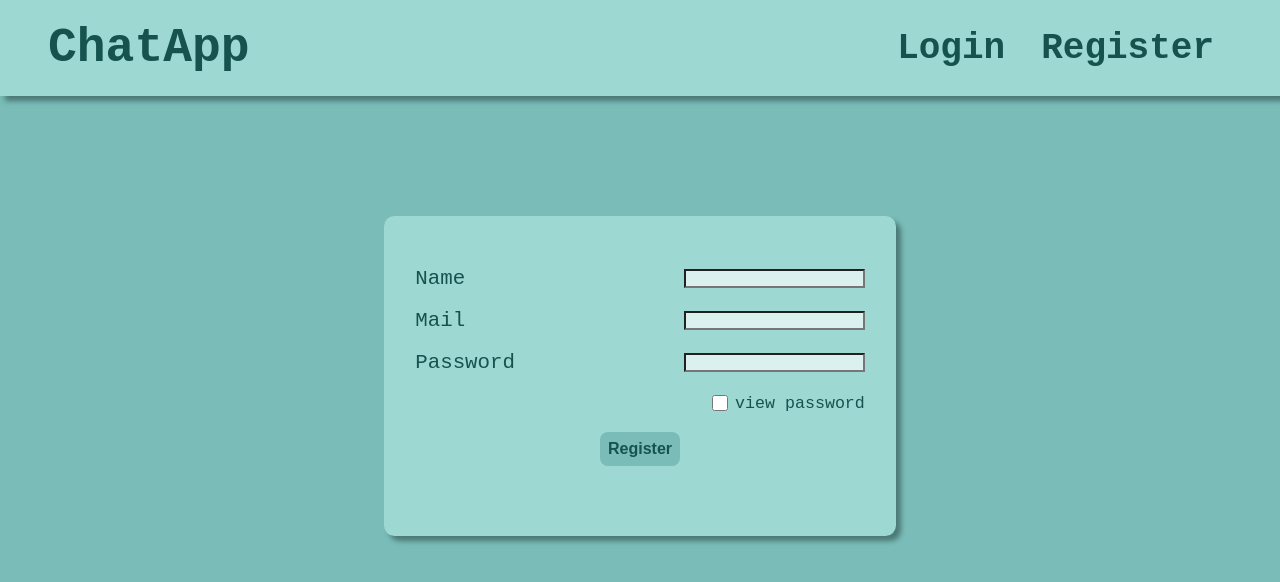
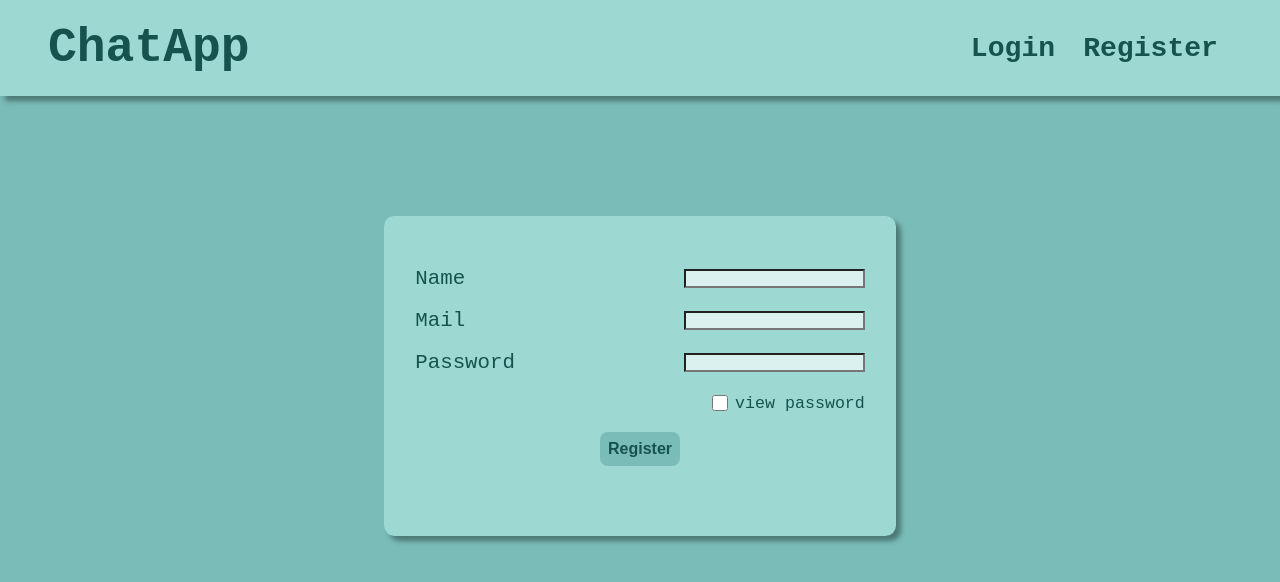
Before and after one commit to Saran416/ChatApp, a React (Vite) app in the folder frontend/: page /register in a window 1280 px wide. Shown: the top 582 px of the page. Built offline with nearby package versions, Linux system fonts and the light colour scheme.

Commit message:
minor changes in frontend

```diff
--- /dev/null
+++ b/frontend/src/Components/Chat.jsx
@@ -0,0 +1,9 @@
+import React from 'react'
+
+const Chat = () => {
+  return (
+    <div>Chat</div>
+  )
+}
+
+export default Chat
--- a/frontend/src/Components/Navbar.css
+++ b/frontend/src/Components/Navbar.css
@@ -12,17 +12,22 @@
     display: flex;
     margin-left: auto;
     align-items: center;
-    h2{
+    h3{
         margin: 0.5em;
     }
-    h4{
-        margin: 0.8em;
-    }
+}
+
+.center{
+    display: flex;
+    align-items: center;
+    margin-left: auto;
+    margin-right: auto;
 }
 
 .links{
     text-decoration: none;
     color: #16534f;
+    font-size: 1em;
 }
 
 .links:visited{
--- a/frontend/src/Components/Navbar.jsx
+++ b/frontend/src/Components/Navbar.jsx
@@ -18,14 +18,18 @@ const Navbar = () => {
             <Link className='links'to='/'><h1>ChatApp</h1></Link>
             {
                 user?
-                <div className='right'>
-                    <h4>Logged in as {user.name}</h4>
-                    <h4><Link to='/login' className='links' onClick={logout}>Logout</Link></h4>
-                </div>
+                <>
+                    <div className="center">
+                        <h4>Logged in as {user.name}</h4>
+                    </div>
+                    <div className='right'>
+                        <h3><Link to='/login' className='links' onClick={logout}>Logout</Link></h3>
+                    </div>
+                </>
                 :
                 <div className="right">
-                <h2><Link to='/login' className='links'>Login</Link></h2>
-                <h2><Link to='/register' className='links'>Register</Link></h2>
+                <h3><Link to='/login' className='links'>Login</Link></h3>
+                <h3><Link to='/register' className='links'>Register</Link></h3>
             </div>
             }
 
--- a/frontend/src/Pages/Home.jsx
+++ b/frontend/src/Pages/Home.jsx
@@ -1,13 +1,12 @@
 import Navbar from "../Components/Navbar"
-
+import Chat from "../Components/Chat"
 
 const Home = () => {
 
   return (
     <div>
       <Navbar></Navbar>
-        <div className="img-container">
-      </div>
+      <Chat></Chat>
     </div>
   )
 }
--- a/frontend/src/Pages/Register.jsx
+++ b/frontend/src/Pages/Register.jsx
@@ -43,7 +43,7 @@ const Register = () => {
         </div>
         <div className="input">
           <label>Mail</label>
-          <input type="text" value={email} onChange={e=>setEmail(e.target.value)} required/>
+          <input type="email" value={email} onChange={e=>setEmail(e.target.value)} required/>
         </div>
         <div className="input">
           <label>Password</label>
```
